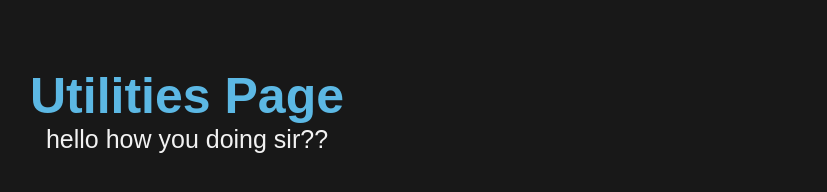
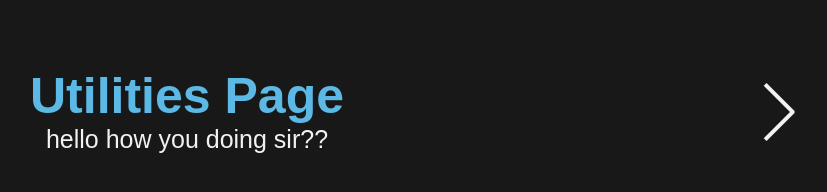
Before and after one commit to anmoljhamb/portfolio, a React (Create React App) app: page /utilities in a window 1280 px wide. Shown: the part 290-482 px from the top of the page, without its empty margins (453-1280 px from the left). Built offline with nearby package versions, Linux system fonts and the light colour scheme; a web font is replaced by a local one.

Commit message:
next arrow implementation in all pages

```diff
--- a/src/containers/Portfolio/Portfolio.jsx
+++ b/src/containers/Portfolio/Portfolio.jsx
@@ -1,5 +1,5 @@
 import React, { useContext, useEffect } from "react";
-import { IfLoading } from "../../components";
+import { IfLoading, NextArrow } from "../../components";
 import Context from "../../context/Context";
 import "./Portfolio.scss";
 
@@ -18,6 +18,7 @@ const Portfolio = () => {
                 <h1>Portfolio Page</h1>
                 <p>hello how you doing sir??</p>
             </>
+            <NextArrow next="/utilities"></NextArrow>
         </IfLoading>
     );
 };
--- a/src/containers/Utilities/Utilities.jsx
+++ b/src/containers/Utilities/Utilities.jsx
@@ -1,5 +1,5 @@
 import React, { useContext, useEffect } from "react";
-import { IfLoading } from "../../components";
+import { IfLoading, NextArrow } from "../../components";
 import Context from "../../context/Context";
 import "./Utilities.scss";
 
@@ -18,6 +18,7 @@ const Utilities = () => {
                 <h1>Utilities Page</h1>
                 <p>hello how you doing sir??</p>
             </>
+            <NextArrow next="/contact"></NextArrow>
         </IfLoading>
     );
 };
```
